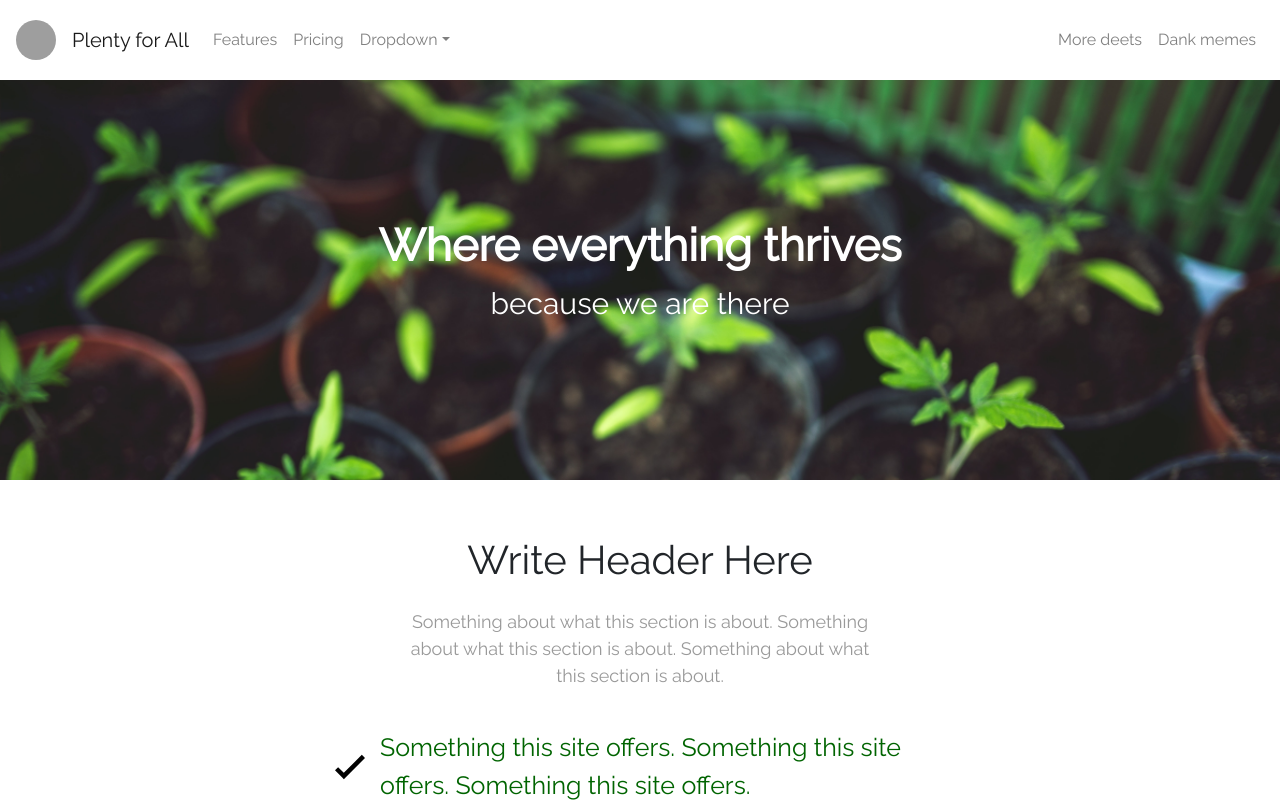
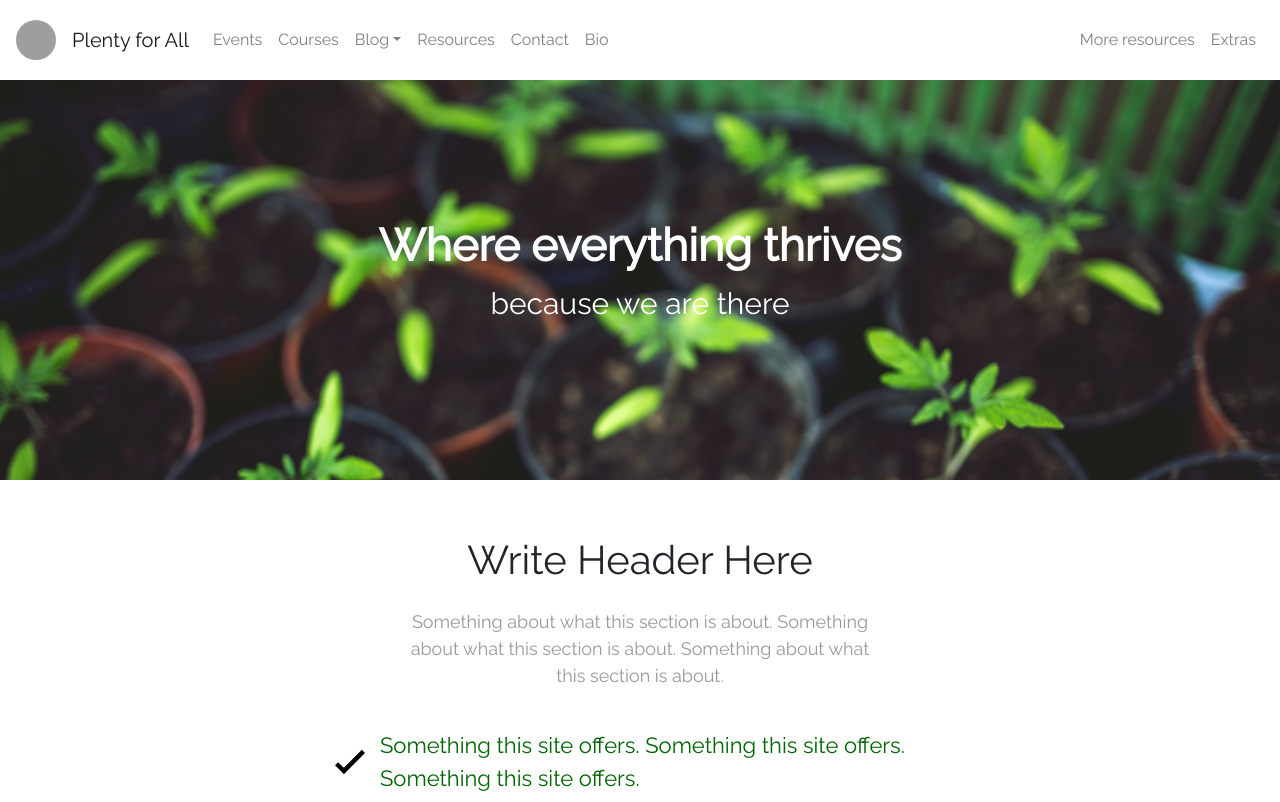
Before and after one commit to bumper21/plenty_for_all_react, a React (Create React App) app: page / in a window 1280 px wide. Shown: the top 802 px of the page. Built offline with nearby package versions, Linux system fonts and the light colour scheme; grey boxes are pictures that could not be loaded.

Commit message:
navbar content updated

```diff
--- a/src/components/HomePage/SiteDescription/SiteDescription.scss
+++ b/src/components/HomePage/SiteDescription/SiteDescription.scss
@@ -32,7 +32,7 @@
 .HomePageDescriptionContainer ul {
   justify-content: left;
   text-align: left;
-  font-size: 25px;
+  font-size: 22px;
   padding-left: 0;
 }
 .HomePageDescriptionContainer li {
--- a/src/components/NavBar/NavBar.js
+++ b/src/components/NavBar/NavBar.js
@@ -1,5 +1,5 @@
 import React from 'react';
-import { Navbar, Nav, Image, Container, NavDropdown } from 'react-bootstrap';
+import { Navbar, Nav, NavDropdown } from 'react-bootstrap';
 import './NavBar.scss'
 import LeafSky from '../../images/leaf-sky.jpg'
 
@@ -21,20 +21,23 @@ const NavBar = props => {
     <Navbar.Toggle aria-controls="responsive-navbar-nav" />
     <Navbar.Collapse id="responsive-navbar-nav">
       <Nav className="mr-auto">
-        <Nav.Link href="#features">Features</Nav.Link>
-        <Nav.Link href="#pricing">Pricing</Nav.Link>
-        <NavDropdown title="Dropdown" id="collasible-nav-dropdown">
-          <NavDropdown.Item href="#action/3.1">Action</NavDropdown.Item>
-          <NavDropdown.Item href="#action/3.2">Another action</NavDropdown.Item>
-          <NavDropdown.Item href="#action/3.3">Something</NavDropdown.Item>
+        <Nav.Link href="#features">Events</Nav.Link>
+        <Nav.Link href="#pricing">Courses</Nav.Link>
+        <NavDropdown title="Blog" id="collasible-nav-dropdown">
+          <NavDropdown.Item href="#action/3.4">Blog Home</NavDropdown.Item>
           <NavDropdown.Divider />
-          <NavDropdown.Item href="#action/3.4">Separated link</NavDropdown.Item>
+          <NavDropdown.Item href="#action/3.2">Blog 1</NavDropdown.Item>
+          <NavDropdown.Item href="#action/3.3">Blog 2</NavDropdown.Item>
+          <NavDropdown.Item href="#action/3.1">Blog 3</NavDropdown.Item>
         </NavDropdown>
+        <Nav.Link href="#pricing">Resources</Nav.Link>
+        <Nav.Link href="#pricing">Contact</Nav.Link>
+        <Nav.Link href="#pricing">Bio</Nav.Link>
       </Nav>
       <Nav>
-        <Nav.Link href="#deets">More deets</Nav.Link>
-        <Nav.Link eventKey={2} href="#memes">
-          Dank memes
+        <Nav.Link href="#more-resources">More resources</Nav.Link>
+        <Nav.Link href="#extras">
+          Extras
         </Nav.Link>
       </Nav>
     </Navbar.Collapse>
```
